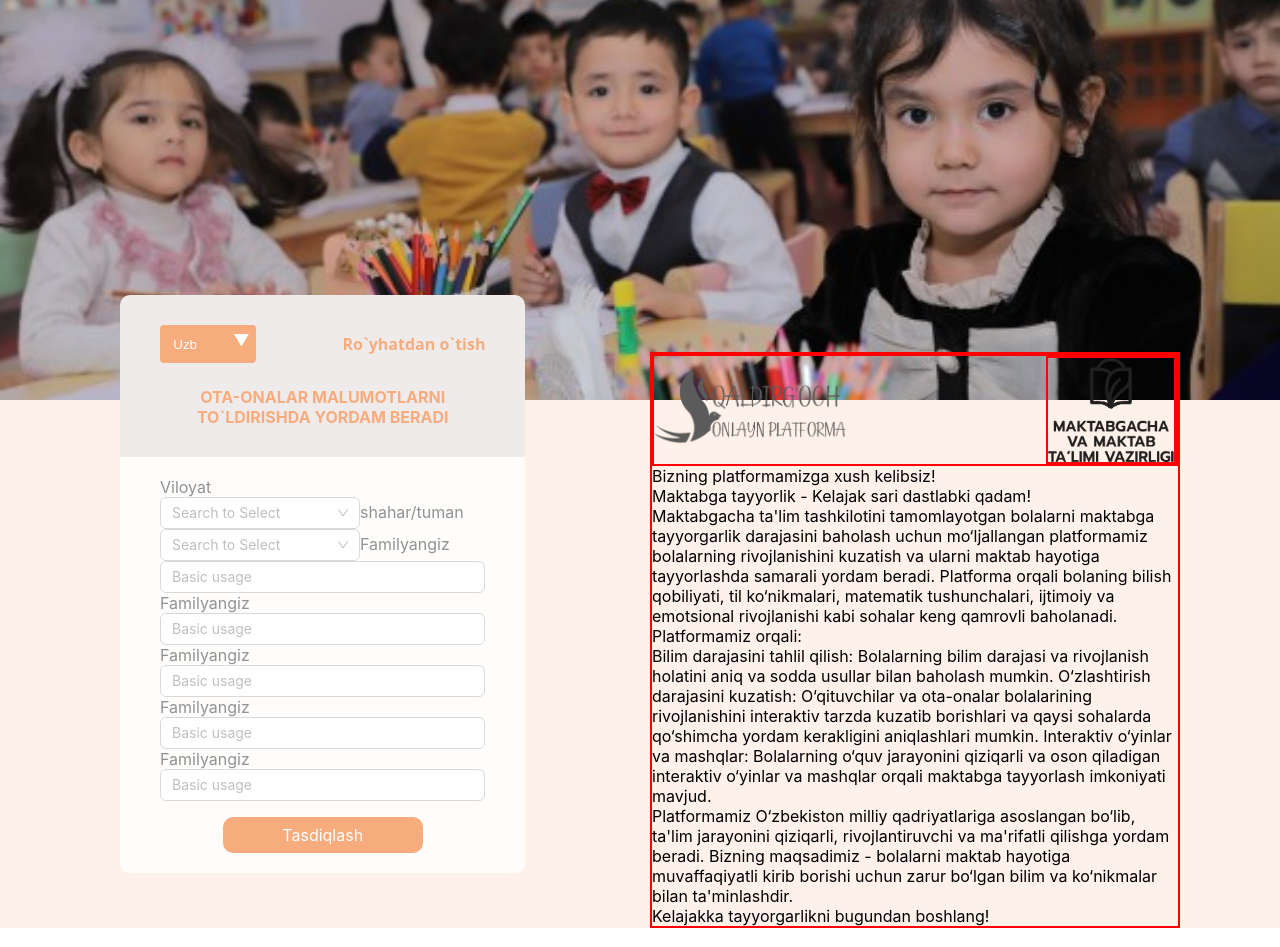
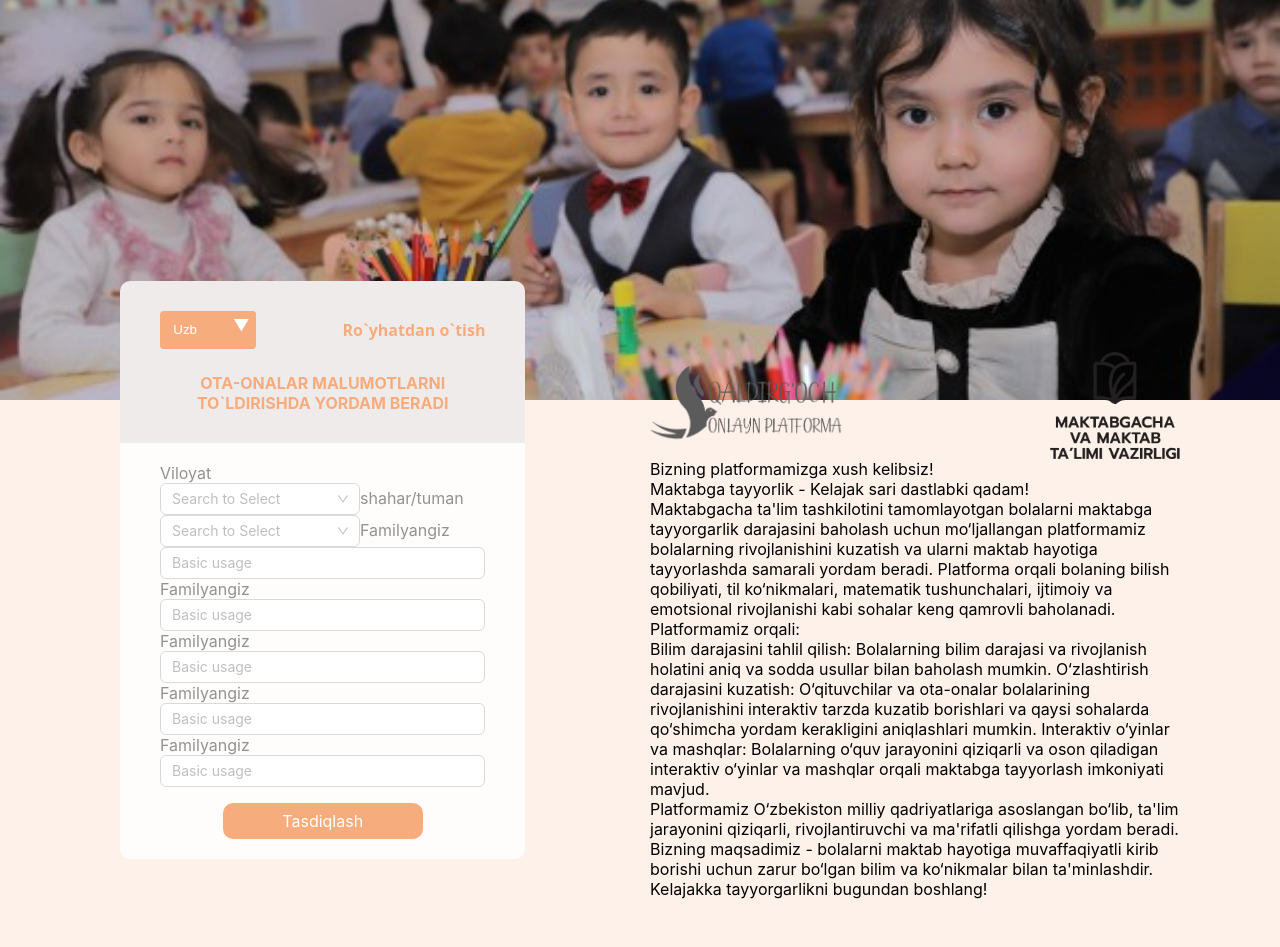
Before and after one commit to TukhtayevaRoziya/swallow, a React (Create React App) app: page / in a window 1280 px wide. Built offline with nearby package versions, Linux system fonts and the light colour scheme; no server answers.

Commit message:
removing extra border in login page

```diff
--- a/src/component/Login/Login.module.css
+++ b/src/component/Login/Login.module.css
@@ -16,7 +16,7 @@
     display: flex;
     margin-top: -10rem;
     justify-content: space-between;
-    padding: 0 100px 0 120px;
+    padding: 0 100px 3rem 120px;
     align-items: center;
     width: 100%;
     /* background-color: #fef1e9; */
@@ -142,14 +142,12 @@ select::-ms-expand {
 }
 
 .part2{
-    border: 2px solid red;
     margin-top: 7rem;
     width: 50%;
 }
 .logo_brand{
     display: flex;
     width: 100%;
-    border: 2px solid red;
     align-items: center;
     justify-content: space-between;
 }
@@ -158,5 +156,4 @@ select::-ms-expand {
 }
 .img3{
     width: 130px;
-    border: 2px solid red;
 }
```
